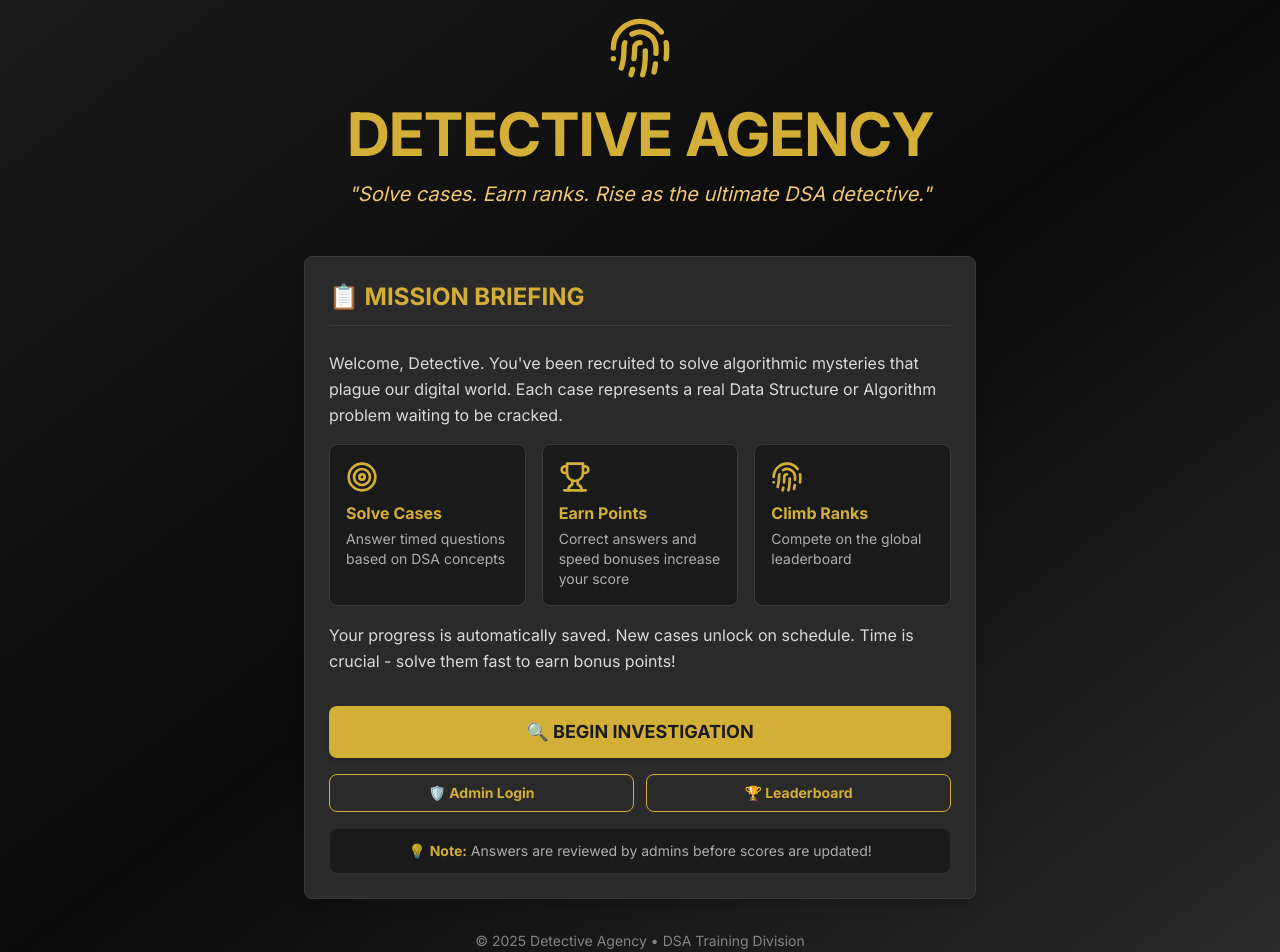
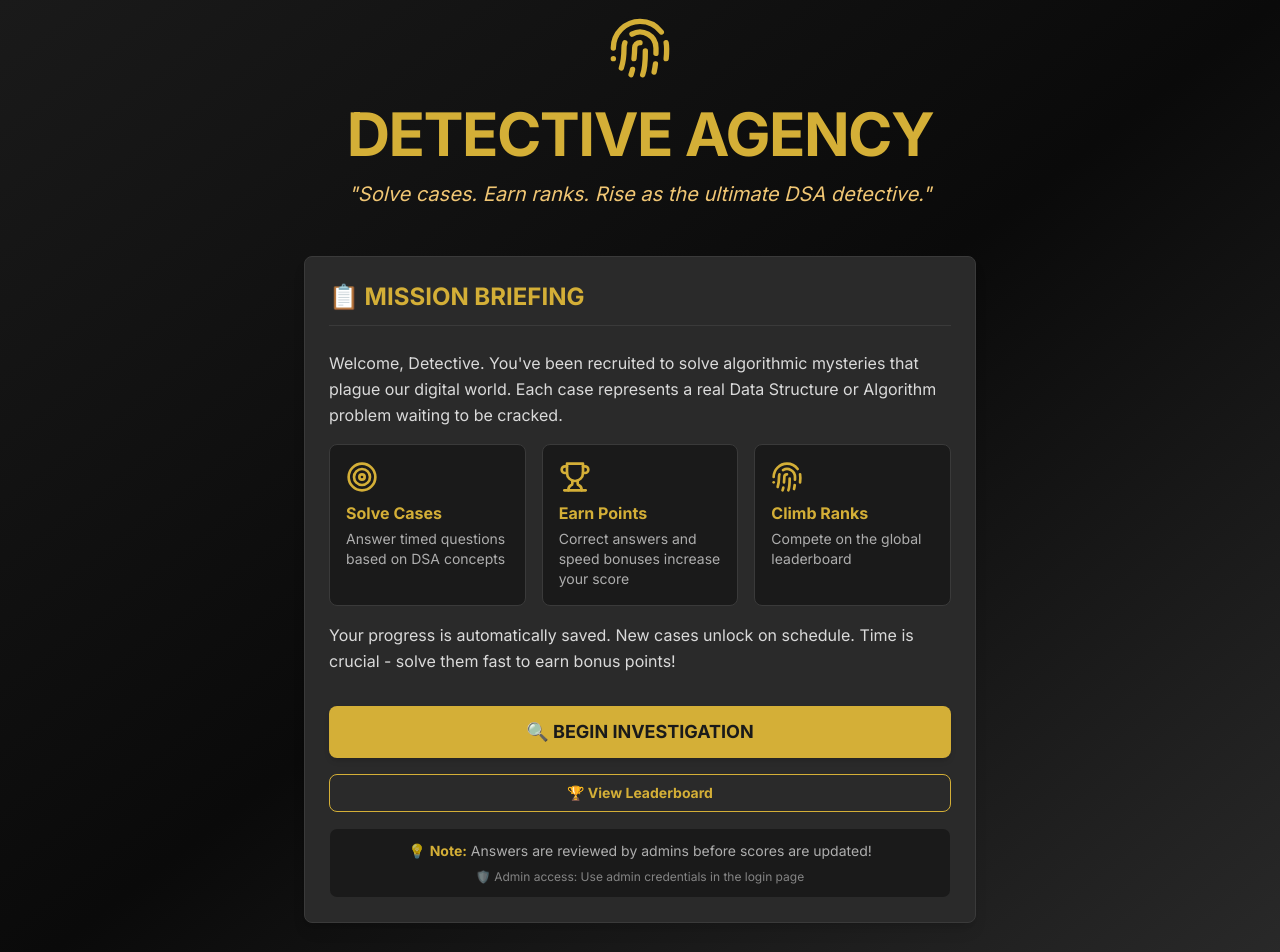
Before and after one commit to Jeswanth-009/data-structure-game, a Next.js app: page / in a window 1280 px wide. Shown: the top 952 px of the page. Built offline with nearby package versions, Linux system fonts and the light colour scheme.

Commit message:
Unified login for players and admins - auto-detect based on credentials

```diff
--- a/app/login/page.tsx
+++ b/app/login/page.tsx
@@ -4,6 +4,7 @@ import { useState, useEffect } from 'react';
 import { useRouter } from 'next/navigation';
 import { supabase } from '@/lib/supabase';
 import { saveSession, isAuthenticated } from '@/lib/auth';
+import { setAdminSession } from '@/lib/admin-auth';
 import { User, Hash, AlertCircle } from 'lucide-react';
 
 export default function LoginPage() {
@@ -31,6 +32,24 @@ export default function LoginPage() {
         setError('Please fill in all fields');
         setLoading(false);
         return;
+      }
+
+      // Check if admin credentials
+      if ((name.trim() === 'admin1' || name.trim() === 'admin2') && number.trim() === 'admin123') {
+        const { data: adminUser, error: adminError } = await supabase
+          .from('admin_users')
+          .select('*')
+          .eq('username', name.trim())
+          .single();
+
+        if (!adminError && adminUser) {
+          setAdminSession({
+            adminId: adminUser.id,
+            username: adminUser.username,
+          });
+          router.push('/admin/review');
+          return;
+        }
       }
 
       // Check if player exists
--- a/app/page.tsx
+++ b/app/page.tsx
@@ -83,24 +83,21 @@ export default function Home() {
             🔍 BEGIN INVESTIGATION
           </button>
 
-          <div className="mt-4 flex gap-3">
-            <button
-              onClick={() => router.push('/admin/login')}
-              className="flex-1 bg-detective-charcoal hover:bg-detective-grey text-detective-amber border border-detective-amber font-bold py-2 px-4 rounded-lg transition-all text-sm"
-            >
-              🛡️ Admin Login
-            </button>
+          <div className="mt-4">
             <button
               onClick={() => router.push('/leaderboard')}
-              className="flex-1 bg-detective-charcoal hover:bg-detective-grey text-detective-amber border border-detective-amber font-bold py-2 px-4 rounded-lg transition-all text-sm"
+              className="w-full bg-detective-charcoal hover:bg-detective-grey text-detective-amber border border-detective-amber font-bold py-2 px-4 rounded-lg transition-all text-sm"
             >
-              🏆 Leaderboard
+              🏆 View Leaderboard
             </button>
           </div>
 
           <div className="mt-4 p-3 bg-detective-dark rounded-lg border border-detective-grey/50">
             <p className="text-xs sm:text-sm text-foreground/70 text-center">
               💡 <strong className="text-detective-amber">Note:</strong> Answers are reviewed by admins before scores are updated!
+            </p>
+            <p className="text-xs text-foreground/50 text-center mt-2">
+              🛡️ Admin access: Use admin credentials in the login page
             </p>
           </div>
         </div>
```
